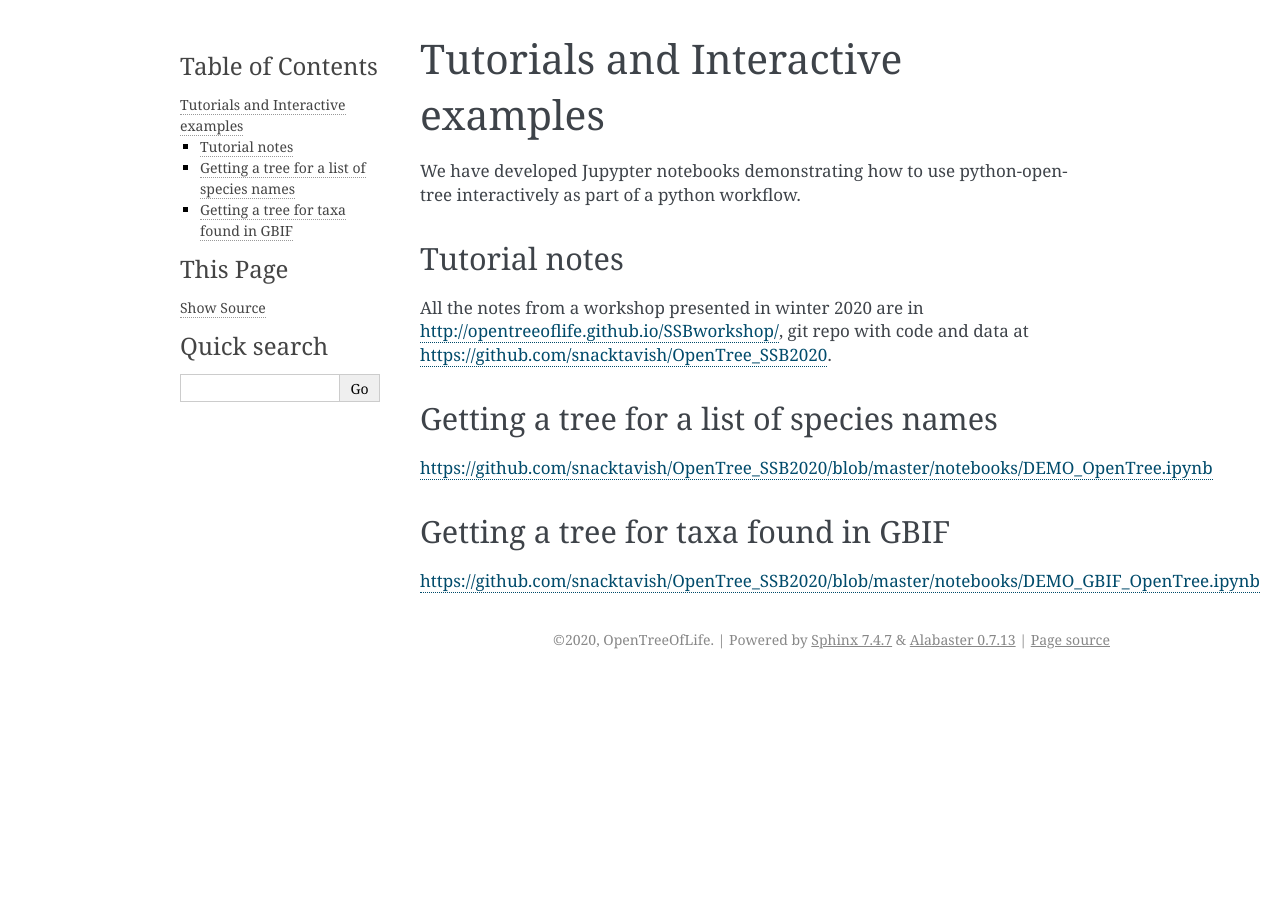
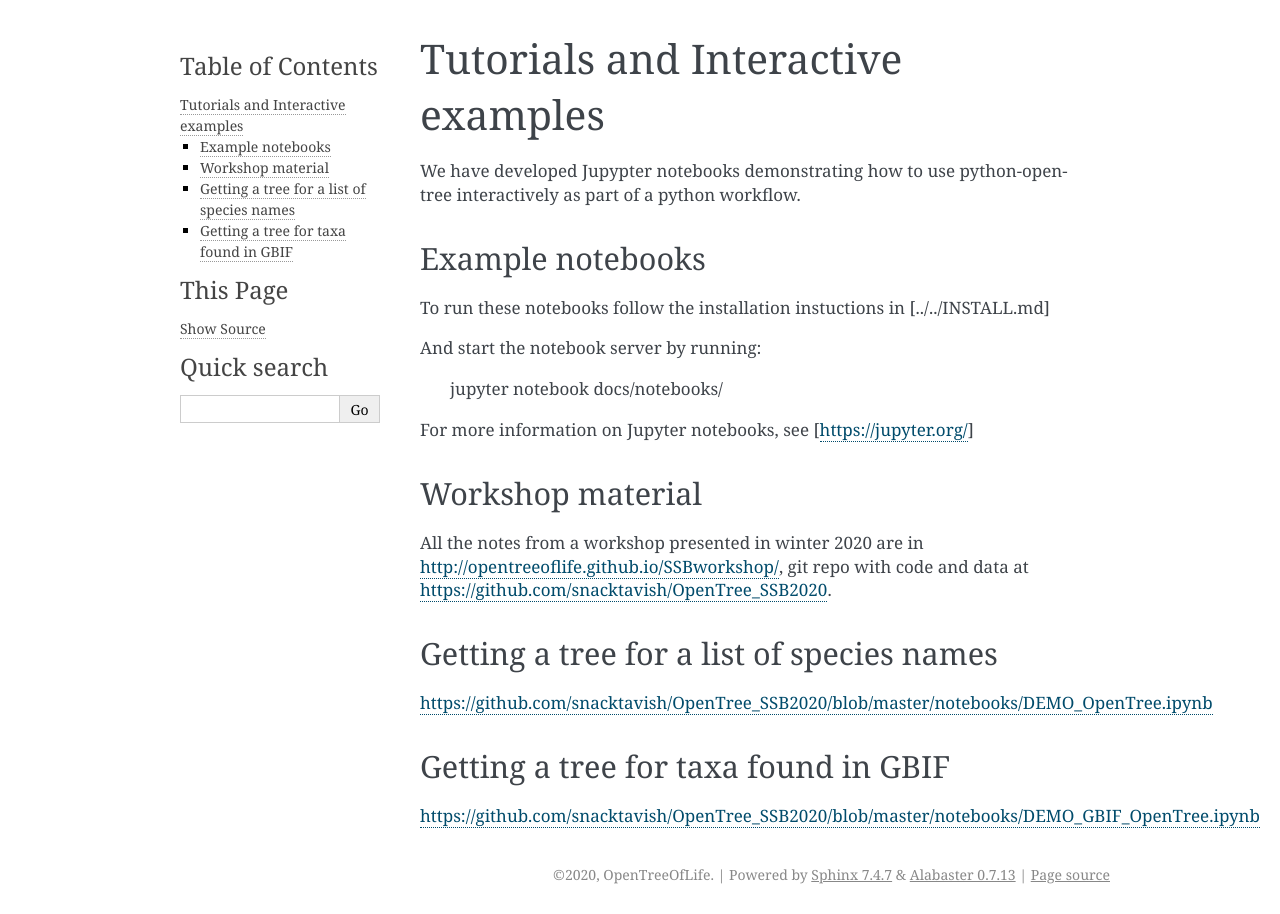
Before and after one commit to OpenTreeOfLife/python-opentree, a Sphinx documentation site: the page built from docs/source/notebooks.rst, in a window 1280 px wide. Built offline with Sphinx 7.4.7, drawn with Linux system fonts in a browser that asks for light colours; pages that are not in the unit, such as notebooks, are missing from menus; the version number is read from the project's files by our own code.

Commit message:
docs updates

```diff
--- a/docs/source/notebooks.rst
+++ b/docs/source/notebooks.rst
@@ -1,11 +1,25 @@
 Tutorials and Interactive examples
-====================
+==================================
 
 We have developed Jupypter notebooks demonstrating how to use python-opentree
 interactively as part of a python workflow.
 
-Tutorial notes
---------------
+Example notebooks
+-----------------
+
+To run these notebooks follow the installation instuctions in [../../INSTALL.md]
+
+
+And start the notebook server by running:
+
+    jupyter notebook docs/notebooks/
+
+
+For more information on Jupyter notebooks, see [https://jupyter.org/]
+
+
+Workshop material
+-----------------
 
 All the notes from a workshop presented in winter 2020 are in http://opentreeoflife.github.io/SSBworkshop/,
 git repo with code and data at https://github.com/snacktavish/OpenTree_SSB2020.
```
Also changed, not shown: README.md (+7 -5 lines).
